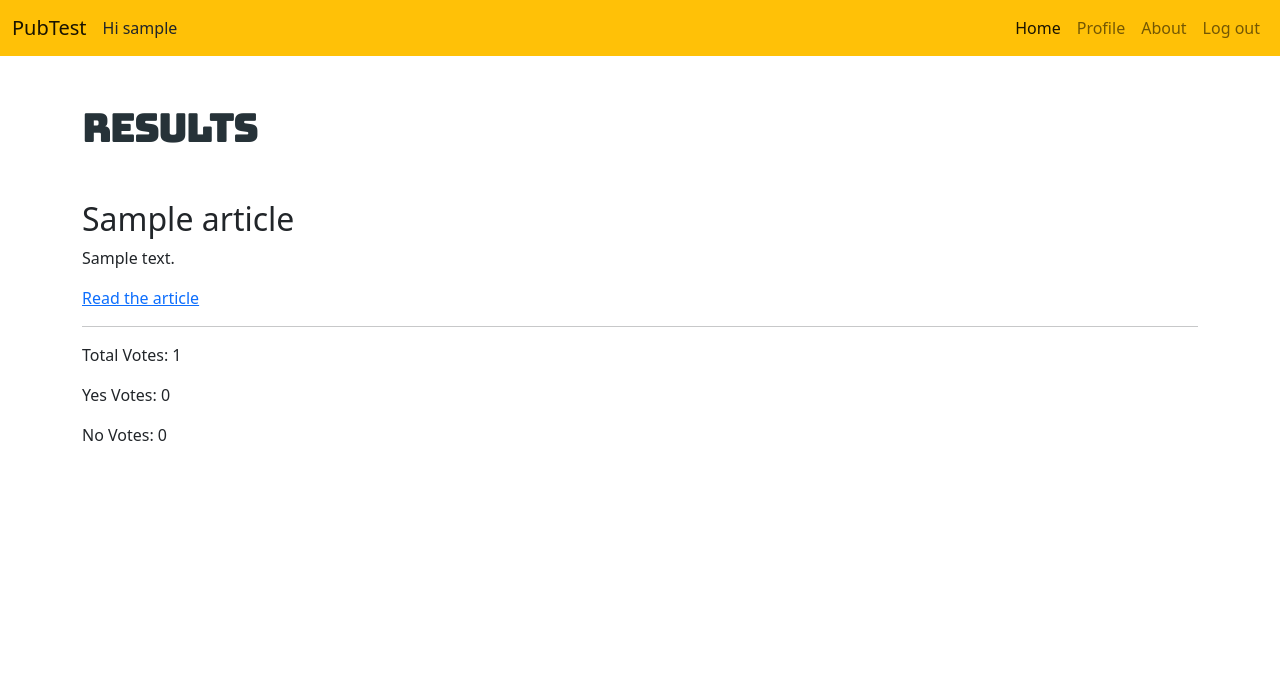
After one commit to tdha/pubtest, a Django app: page /results/1 in a window 1280 px wide. The commit adds this page. Shown: the top 687 px of the page. Run offline with Django 5.2, Linux system fonts and the light colour scheme; a user stored in the database is signed in; tables that the repository leaves empty hold one stand-in row (values such as "Sample post").

Commit message:
MVP results page added

```diff
--- a/polls/templates/about.html
+++ b/polls/templates/about.html
@@ -1,7 +1,7 @@
 {% extends 'base.html' %}
 {% block content %}
 
-<h1>About</h1>
+<h1 class="mb-5 bungee-regular">About</h1>
 <hr>
 <p>About this app</p>
 
--- a/polls/templates/home.html
+++ b/polls/templates/home.html
@@ -13,7 +13,7 @@
         <div class="card mb-4" style="width: 32rem;">
             <div class="card-header px-0 d-flex">
                 <strong class="ms-5 me-2">#{{ article.id }}</strong> <em class="flex-grow-1">{{ article.date }}</em> <a
-                    class="me-5 text-muted" href="#">Results</a>
+                    class="me-5 text-muted" href="{% url 'results' article.id %}">Results</a>
             </div>
             <div class="card-body px-5 pt-4 pb-4">
                 <h3 class="mb-4">{{ article.question }}</h3>
--- /dev/null
+++ b/polls/templates/results.html
@@ -0,0 +1,14 @@
+{% extends 'base.html' %}
+{% block content %}
+
+<h1 class="mb-5 bungee-regular">Results</h1>
+<h2>{{ article.question }}</h2>
+<p>{{ article.summary }}</p>
+<a href="{{ article.web_url }}">Read the article</a>
+<hr>
+<p>Total Votes: {{ total_votes }}</p>
+<p>Yes Votes: {{ yes_votes }}</p>
+<p>No Votes: {{ no_votes }}</p>
+
+
+{% endblock %}
--- a/polls/urls.py
+++ b/polls/urls.py
@@ -5,6 +5,7 @@ from .views import home, index, polls
 urlpatterns = [
     path('', views.home, name='home'),
     path('about/', views.about, name='about'),
+    path('results/<int:article_id>', views.results, name='results'),
     path('polls/', index, name='polls_index'),
     path('fetch-articles/', polls, name='fetch_polls'),
     path('accounts/signup/', views.user_signup, name='signup'),
--- a/polls/views.py
+++ b/polls/views.py
@@ -3,7 +3,7 @@ from django.contrib.auth.decorators import login_required
 from django.db import models
 from django.db.models import Case, When, BooleanField
 from django.http import HttpResponse
-from django.shortcuts import render, redirect
+from django.shortcuts import render, redirect, get_object_or_404
 from django.views.decorators.http import require_http_methods
 from .forms import ProfileForm, CustomLoginForm, CustomSignupForm
 from .models import Article, Response, Profile
@@ -92,29 +92,6 @@ def user_login(request):
 
     return render(request, 'registration/login.html', {'form': form, 'error_message': error_message})
 
-
-# @login_required
-# @require_http_methods(["GET", "POST"])
-# def vote(request):
-#     if request.method == 'POST':
-#         article_id = request.POST.get('article_id')
-#         answer = request.POST.get('answer')
-
-#         # Check if the article_id exists in the database
-#         try:
-#             article = Article.objects.get(pk=article_id)
-#         except Article.DoesNotExist:
-#             return HttpResponse('Article does not exist', status=404)
-
-#         # Create a new response object and save it to the database
-#         response = Response.objects.create(answer=answer, user=request.user, article=article)
-
-#         # Redirect the user to the home page after voting
-#         return redirect('home')
-
-#     else:
-#         return HttpResponse('GET request received.')
-
 @login_required
 def vote(request):
     if request.method == 'POST':
@@ -153,3 +130,19 @@ def profile(request):
         form = ProfileForm(instance=profile) # if profile exists, populate form with existing profile data
 
     return render(request, 'profile.html', { 'form': form }) # renders web page
+
+
+@login_required
+def results(request, article_id):
+    article = get_object_or_404(Article, pk=article_id)
+    responses = Response.objects.filter(article=article)
+    total_votes = responses.count()
+    yes_votes = responses.filter(answer='yes').count()
+    no_votes = responses.filter(answer='no').count()
+
+    return render(request, 'results.html', {
+        'article': article,
+        'total_votes': total_votes,
+        'yes_votes': yes_votes,
+        'no_votes': no_votes
+    })
--- a/pubtest/settings.py
+++ b/pubtest/settings.py
@@ -135,8 +135,8 @@ USE_TZ = True
 # https://docs.djangoproject.com/en/5.0/howto/static-files/
 
 STATIC_URL = '/static/'
-STATICFILES_DIRS = [os.path.join(BASE_DIR, 'static'),]
-STATIC_ROOT = os.path.join(BASE_DIR, 'staticfiles')
+STATICFILES_DIRS = [os.path.join(BASE_DIR, 'static'),] # not sure if this needs to be removed (leftover from fail feature?)
+STATIC_ROOT = os.path.join(BASE_DIR, 'staticfiles') # needed for Render deploy
 
 LOGIN_REDIRECT_URL = '/'
 LOGOUT_REDIRECT_URL = '/'
```
